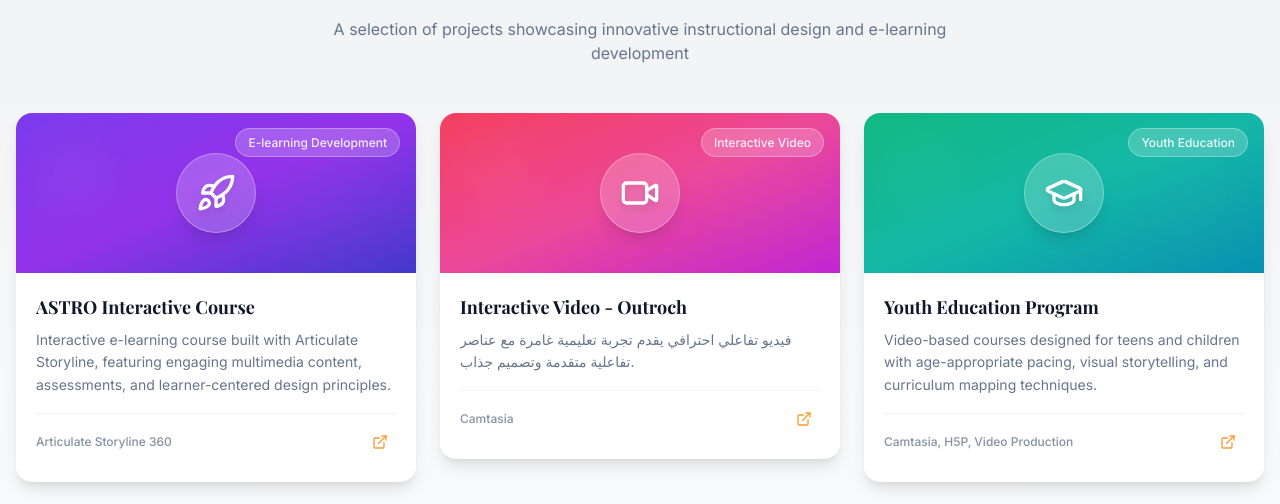
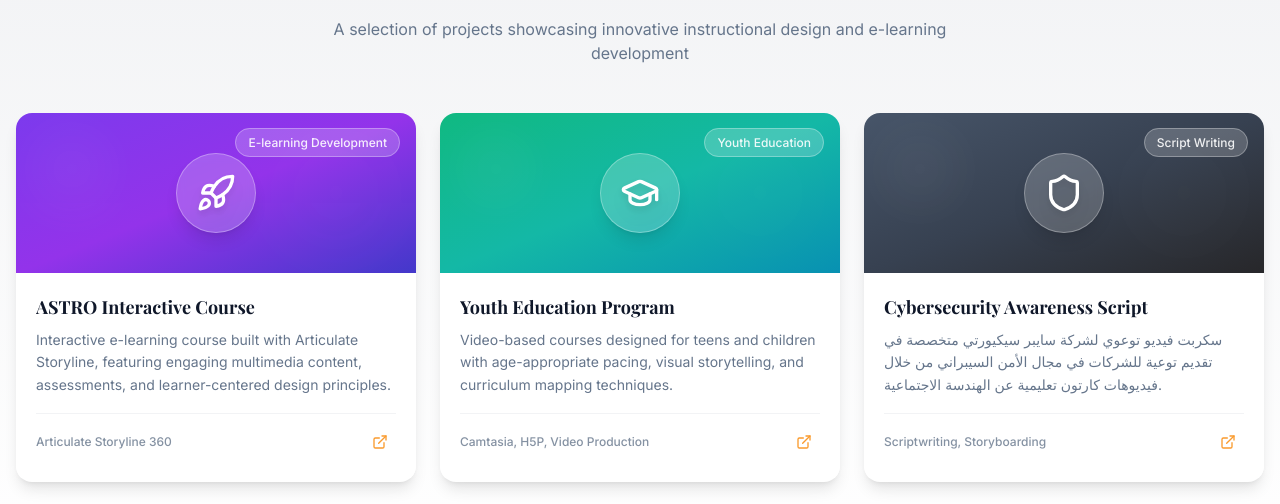
Before and after one commit to ahmadrefaatalnasr-creator/ahmadrefaatid, a React (Vite) app: page / in a window 1280 px wide. Shown: the part 3100-3604 px from the top of the page. Built offline with nearby package versions, Linux system fonts and the light colour scheme; the HTML template or start-up script is replaced by a standard one.

Commit message:
Changes
Co-authored-by: ahmadrefaatalnasr-creator <255703372+ahmadrefaatalnasr-creator@users.noreply.github.com>

```diff
--- a/src/components/Portfolio.tsx
+++ b/src/components/Portfolio.tsx
@@ -34,18 +34,6 @@ const Portfolio = () => {
       link: 'https://ahmadrefaat2024.github.io/ASTRO/',
       gradient: 'from-violet-600 via-purple-600 to-indigo-700',
       Icon: Rocket,
-    },
-    {
-      title: 'Interactive Video - Outroch',
-      titleAr: 'فيديو تفاعلي - Outroch',
-      description: 'فيديو تفاعلي احترافي يقدم تجربة تعليمية غامرة مع عناصر تفاعلية متقدمة وتصميم جذاب.',
-      descriptionAr: 'فيديو تفاعلي احترافي يقدم تجربة تعليمية غامرة مع عناصر تفاعلية متقدمة وتصميم جذاب.',
-      category: 'Interactive Video',
-      categoryAr: 'فيديو تفاعلي',
-      tools: 'Camtasia',
-      link: 'https://ahmadrefaat2024.github.io/outroch5/',
-      gradient: 'from-rose-500 via-pink-500 to-fuchsia-600',
-      Icon: Video,
     },
     {
       title: 'Youth Education Program',
```
